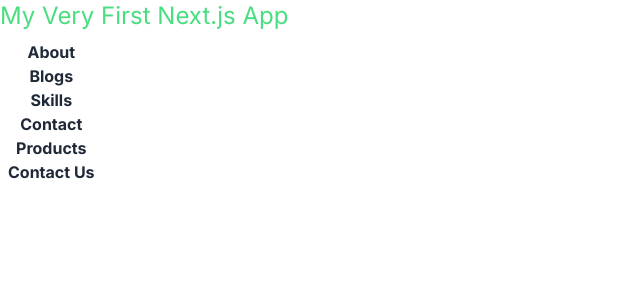
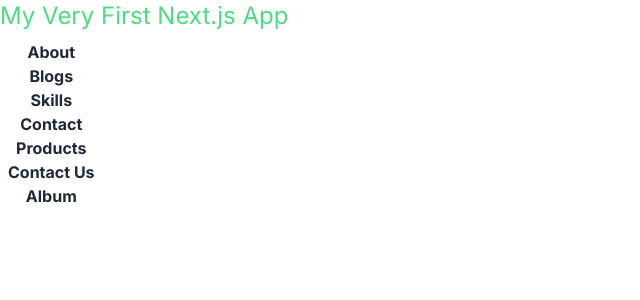
Before and after one commit to Sakhawat71/nextjs-practice, a Next.js app: page / in a window 1280 px wide. Shown: the top 300 px of the page, without its empty margins (0-640 px from the left). Built offline with nearby package versions, Linux system fonts and the light colour scheme.

Commit message:
add lnik

```diff
--- a/src/app/page.js
+++ b/src/app/page.js
@@ -33,6 +33,9 @@
                     <li>
                         <Link href="/contactus">Contact Us</Link>
                     </li>
+                    <li>
+                        <Link href="/album">Album</Link>
+                    </li>
 
 
                 </ul>
```
